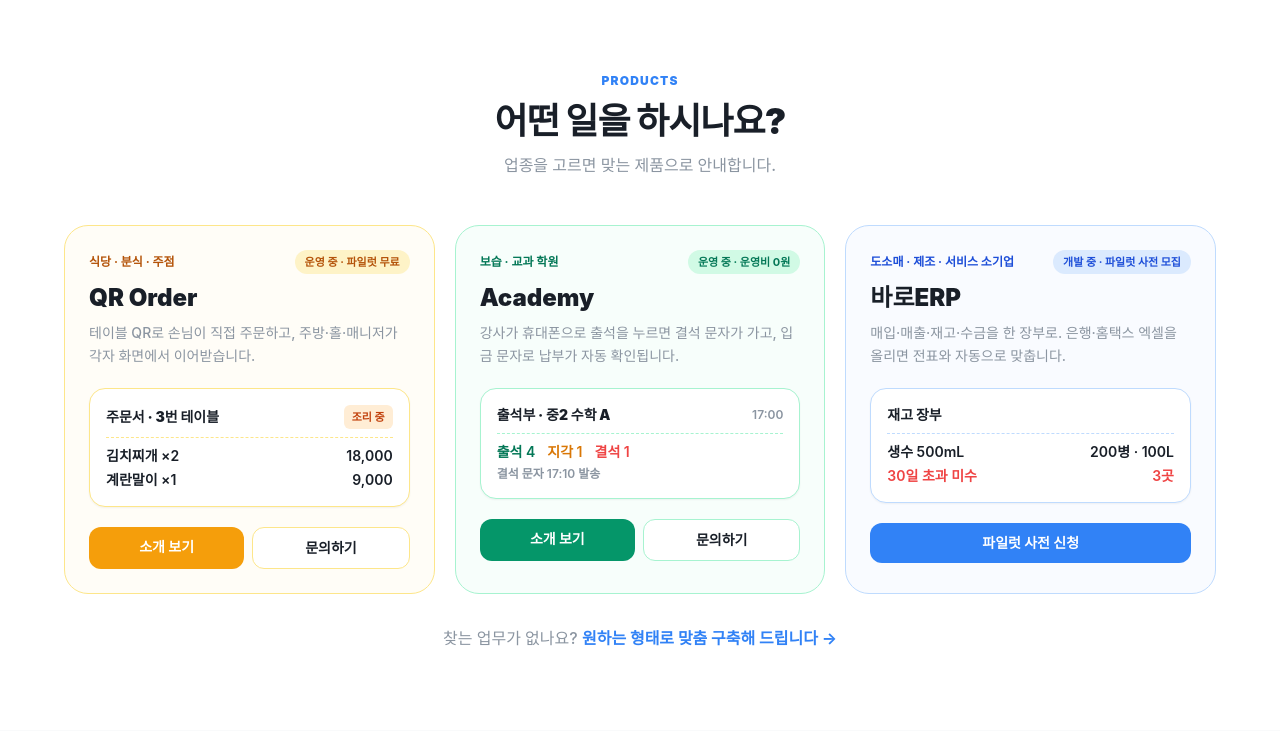
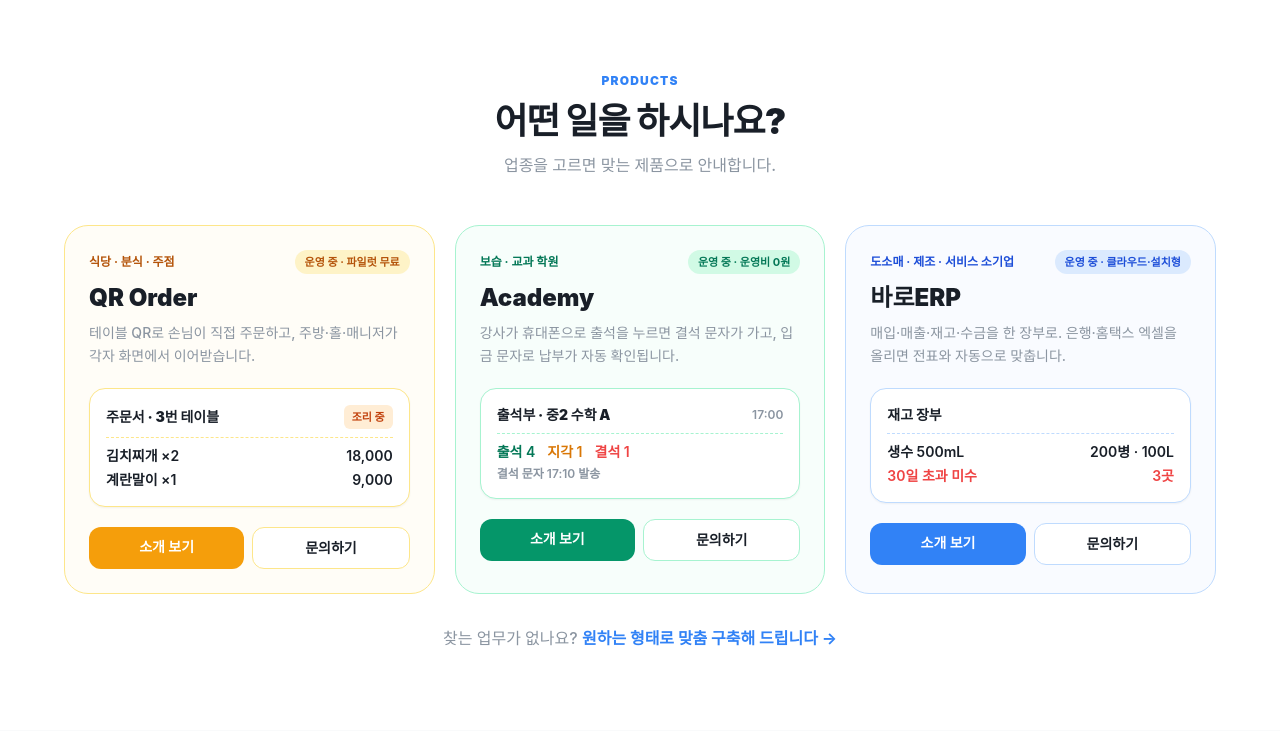
Before and after one commit to jwp-system/qr_order, a FastAPI app: page / in a window 1280 px wide. Shown: the part 554-1285 px from the top of the page. Run offline with FastAPI, Linux system fonts and the light colour scheme; some libraries are stand-ins or nearby versions; some web fonts are replaced.

Commit message:
feat(home): 바로ERP 운영 중으로 변경, 소개 보기·문의하기 버튼

```diff
--- a/app/services/contact_service.py
+++ b/app/services/contact_service.py
@@ -19,7 +19,7 @@ PAGE_SIZE = 20
 CONTACT_TOPICS: dict[str, str] = {
     "qr": "QR Order (식당·주점)",
     "academy": "Academy (학원)",
-    "erp": "바로ERP 파일럿 사전 신청",
+    "erp": "바로ERP (소기업 업무)",
     "custom": "맞춤 구축 상담",
     "etc": "기타 문의",
 }
--- a/app/templates/home.html
+++ b/app/templates/home.html
@@ -1,7 +1,7 @@
 {# home.html — 회사 첫 화면 (/)  (레이아웃: public/base.html)
    내용 기준: jwp-system-site-proposal.md 「첫 화면 시안」. 제품 소개는 각 제품 페이지(/qr, Academy /intro)에 두고 여기서는 길만 나눈다.
    문의는 모두 메일 문의 폼(/contact?type=...)으로 보낸다. 데모 링크는 두지 않는다 (각 제품 페이지에 있음).
-   원칙: 1인 개발·운영. 실제 있는 제품·숫자만 적는다 (바로ERP는 '개발 중', 가격은 '예정').
+   원칙: 1인 개발·운영. 실제 있는 제품·숫자만 적는다.
    제품 색: QR Order=호박(amber), Academy=초록(emerald), 바로ERP=파랑(blue) #}
 {% extends "public/base.html" %}
 
@@ -13,6 +13,7 @@
 {% set eyebrow = 'text-xs font-black tracking-widest text-toss-blue' %}
 {% set h2 = 'text-3xl sm:text-4xl font-black tracking-tight leading-tight' %}
 {% set academy_url = 'https://jwp-academy.duckdns.org/intro' %}
+{% set erp_url = 'https://baroerp-demo-483077139561.us-central1.run.app/' %}
 
 
     <!-- 히어로 -->
@@ -103,12 +104,12 @@
                     </div>
                 </article>
 
-                {# 바로ERP — 재고 장부 (개발 중) #}
+                {# 바로ERP — 재고 장부 #}
                 <article id="erp" class="flex flex-col rounded-3xl border border-blue-200 bg-blue-50/40 p-6 space-y-5">
                     <div class="space-y-2">
                         <div class="flex items-center justify-between gap-2">
                             <span class="text-xs font-bold text-blue-700">도소매 · 제조 · 서비스 소기업</span>
-                            <span class="px-2.5 py-1 rounded-full text-[11px] font-bold bg-blue-100 text-blue-700">개발 중 · 파일럿 사전 모집</span>
+                            <span class="px-2.5 py-1 rounded-full text-[11px] font-bold bg-blue-100 text-blue-700">운영 중 · 클라우드·설치형</span>
                         </div>
                         <h3 class="text-2xl font-black">바로ERP</h3>
                         <p class="text-sm text-toss-gray font-medium leading-relaxed">매입·매출·재고·수금을 한 장부로. 은행·홈택스 엑셀을 올리면 전표와 자동으로 맞춥니다.</p>
@@ -122,8 +123,9 @@
                             <li class="flex justify-between text-red-500"><span>30일 초과 미수</span><span>3곳</span></li>
                         </ul>
                     </div>
-                    <div class="mt-auto">
-                        <a href="/contact?type=erp" class="block text-center px-4 py-2.5 rounded-xl text-sm font-bold text-white bg-toss-blue hover:bg-toss-hoverBlue transition">파일럿 사전 신청</a>
+                    <div class="mt-auto flex gap-2">
+                        <a href="{{ erp_url }}" class="flex-1 text-center px-4 py-2.5 rounded-xl text-sm font-bold text-white bg-toss-blue hover:bg-toss-hoverBlue transition">소개 보기</a>
+                        <a href="/contact?type=erp" class="flex-1 text-center px-4 py-2.5 rounded-xl text-sm font-bold bg-white border border-blue-200 hover:bg-blue-50 transition">문의하기</a>
                     </div>
                 </article>
             </div>
@@ -232,8 +234,8 @@
                             ('맞는 곳', '후불 식당·주점, 주방·홀이 나뉜 매장', '강사 1~3명, 학생 100명 안팎 학원', '임직원 50인 이하, 회계 담당 1~3명'),
                             ('형태', '클라우드, 브라우저 접속', '학원 PC 설치형 + https 주소', '클라우드(월 이용료) 또는 설치형(1회 구축)'),
                             ('필요한 것', '태블릿 또는 PC, 테이블 QR 인쇄', '항상 켜 둘 PC, 문자용 안드로이드 폰', '크롬·엣지 브라우저, 은행·홈택스 엑셀'),
-                            ('비용', '파일럿 기간 무료', '운영비 0원 (문자 요금제·도메인 별도)', '클라우드 월 3~5만 원대 예정'),
-                            ('시작까지', '보통 3일', '설치·명단 이전 후 바로', '교육 1시간 목표'),
+                            ('비용', '파일럿 기간 무료', '운영비 0원 (문자 요금제·도메인 별도)', '클라우드 월 3~5만 원대'),
+                            ('시작까지', '보통 3일', '설치·명단 이전 후 바로', '교육 1시간 후 바로'),
                         ] %}
                             <tr class="{{ '' if loop.last else 'border-b border-toss-border/60' }}">
                                 <th class="p-4 font-bold text-toss-dark whitespace-nowrap">{{ label }}</th>
@@ -245,7 +247,6 @@
                     </tbody>
                 </table>
             </div>
-            <p class="text-center text-xs text-toss-gray mt-4">바로ERP는 개발 중이며 가격은 예정입니다. 확정되면 이 표를 바꿉니다.</p>
         </div>
     </section>
 
```
